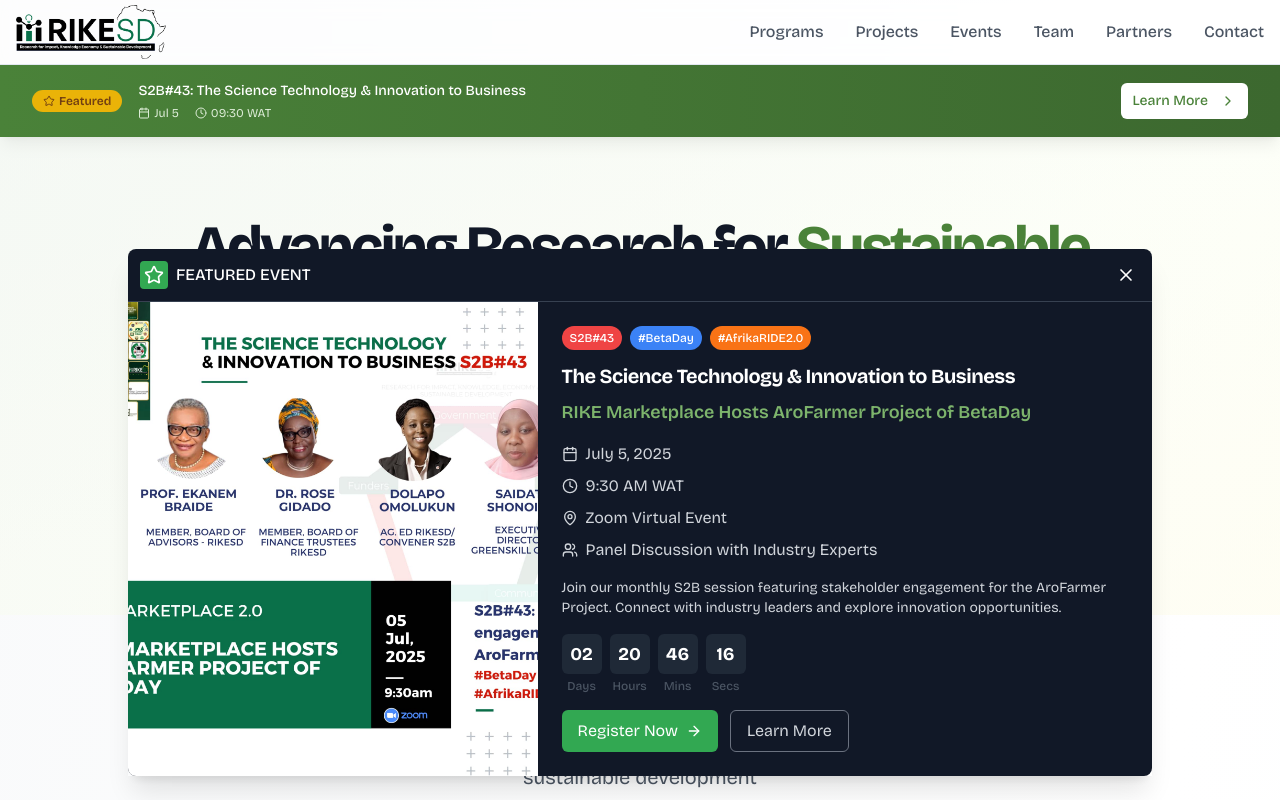
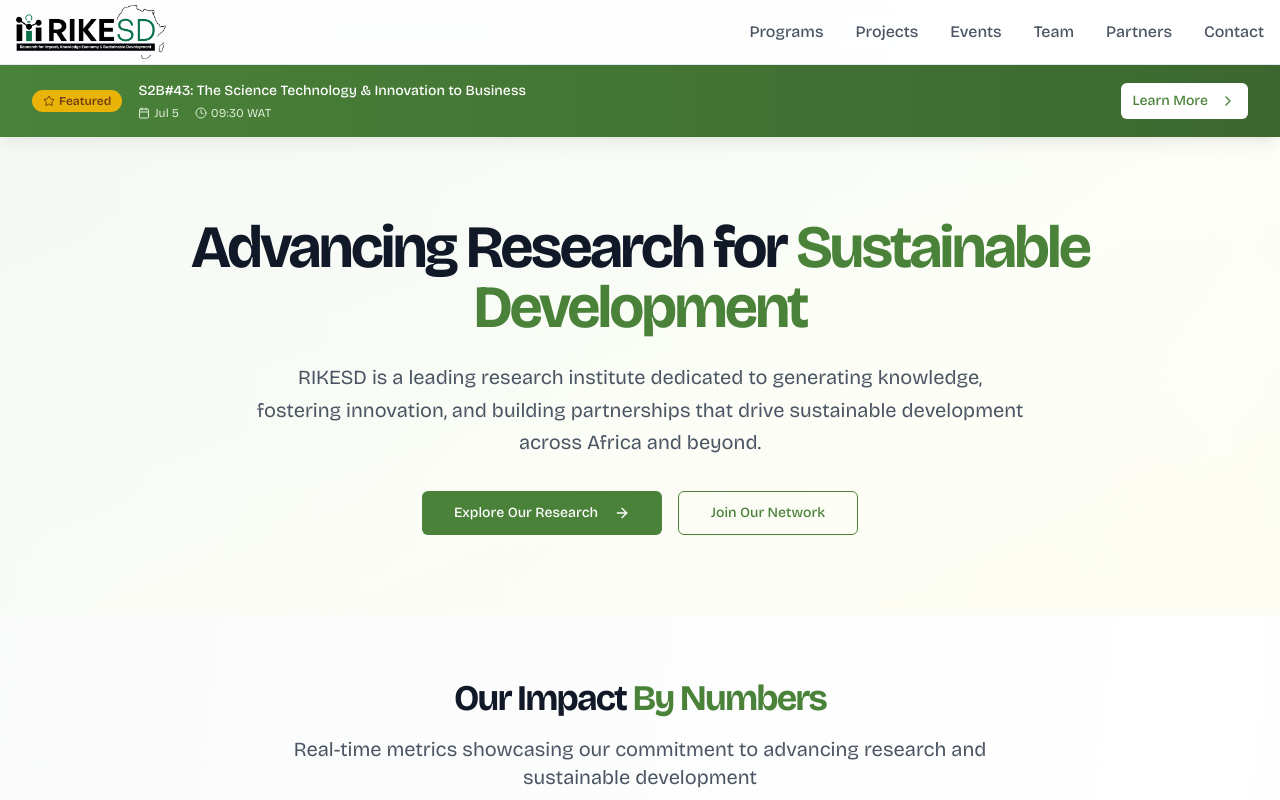
Before and after one commit to akin-shafi/rikesd, a Next.js app: page / in a window 1280 px wide. Shown: the top 800 px of the page. Built offline with nearby package versions, Linux system fonts and the light colour scheme.

Commit message:
Update page.tsx

```diff
--- a/app/page.tsx
+++ b/app/page.tsx
@@ -1,7 +1,7 @@
 import Image from "next/image";
 import Link from "next/link";
 import { ArrowRight, Users, Award, Target, Eye, Heart } from "lucide-react";
-import EventTracker from "@/components/event-tracker";
+// import EventTracker from "@/components/event-tracker";
 import EventCard from "@/components/event-card";
 import FaqAccordion from "@/components/faq-accordion";
 import EcosystemSection from "@/components/ecosystem-section";
@@ -249,7 +249,7 @@ export default function Home() {
       </section>
 
       {/* Floating Event Tracker */}
-      <EventTracker />
+      {/* <EventTracker /> */}
 
       {/* Project Showcase Section */}
       <ProjectShowcase />
```
